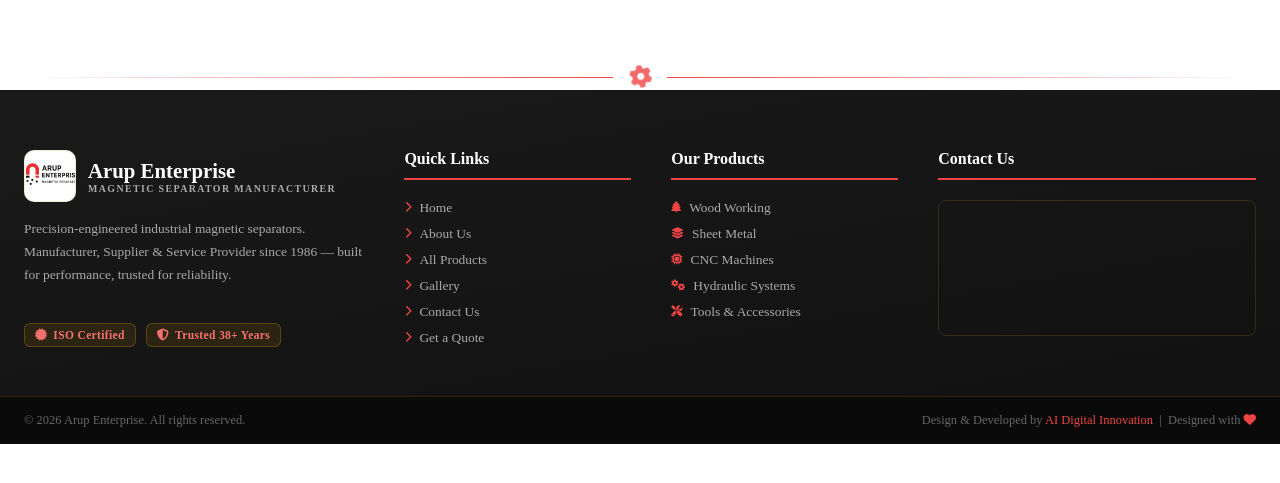
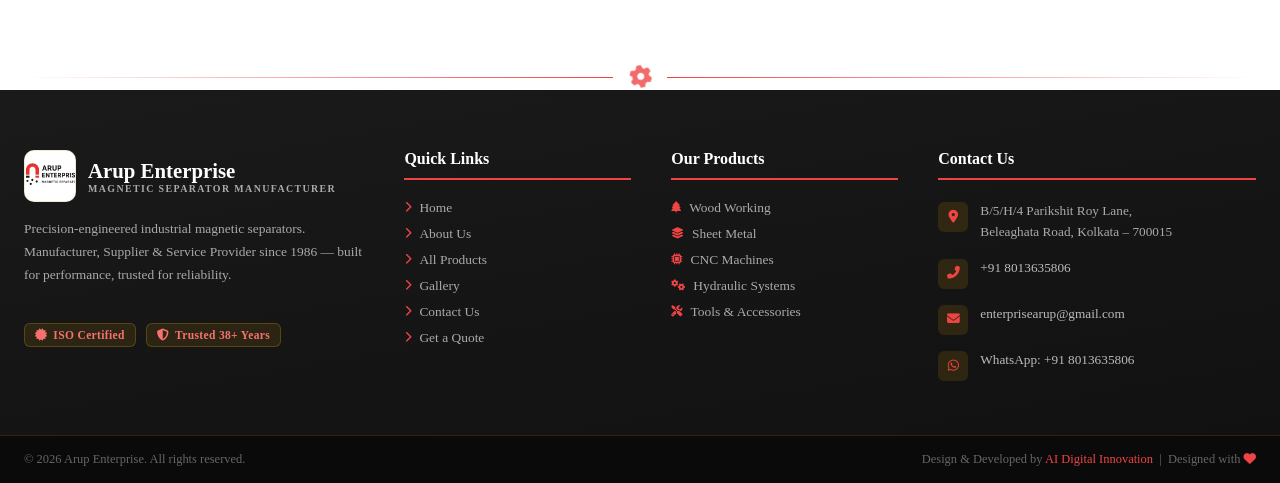
Before and after one commit to Abhiraj0406/arup-enterprise, a PHP site: page /products.php in a window 1280 px wide. Shown: the part 1072-1555 px from the top of the page. Before the commit the page ends 1516 px from the top, so only its background shows below. Run offline with PHP 8.4, Linux system fonts and the light colour scheme; data that the repository does not hold is empty; some libraries are stand-ins or nearby versions.

Commit message:
refactor: add modular header and footer components and integrate into core pages

```diff
--- a/includes/footer.php
+++ b/includes/footer.php
@@ -160,53 +160,33 @@
             <div class="footer-col">
                 <h4 class="footer-heading">Contact Us</h4>
                 <ul class="footer-contact-list">
-                    <?php if(!empty($site_settings['address'])): ?>
                     <li>
                         <span class="contact-icon"><i class="fas fa-map-marker-alt"></i></span>
-                        <span><?php echo nl2br(htmlspecialchars($site_settings['address'])); ?></span>
+                        <span><?php echo nl2br(htmlspecialchars($site_settings['address'] ?? "B/5/H/4 Parikshit Roy Lane,\nBeleaghata Road, Kolkata – 700015")); ?></span>
                     </li>
-                    <?php endif; ?>
 
-                    <?php if(!empty($site_settings['phone']) || !empty($site_settings['phone2'])): ?>
                     <li>
                         <span class="contact-icon"><i class="fas fa-phone-alt"></i></span>
                         <span>
-                            <?php if(!empty($site_settings['phone'])): ?>
-                            <a href="tel:<?php echo htmlspecialchars(preg_replace('/[^0-9+]/', '', $site_settings['phone'])); ?>"><?php echo htmlspecialchars($site_settings['phone']); ?></a><br>
-                            <?php endif; ?>
-                            <?php if(!empty($site_settings['phone2'])): ?>
-                            <a href="tel:<?php echo htmlspecialchars(preg_replace('/[^0-9+]/', '', $site_settings['phone2'])); ?>"><?php echo htmlspecialchars($site_settings['phone2']); ?></a>
-                            <?php endif; ?>
+                            <?php $wa = !empty($site_settings['phone']) ? $site_settings['phone'] : (!empty($site_settings['whatsapp_number']) ? $site_settings['whatsapp_number'] : '+91 8013635806'); ?>
+                            <a href="tel:<?php echo htmlspecialchars(preg_replace('/[^0-9+]/', '', $wa)); ?>"><?php echo htmlspecialchars($wa); ?></a>
                         </span>
                     </li>
-                    <?php endif; ?>
 
-                    <?php if(!empty($site_settings['email'])): ?>
                     <li>
                         <span class="contact-icon"><i class="fas fa-envelope"></i></span>
                         <span>
-                            <a href="mailto:<?php echo htmlspecialchars($site_settings['email']); ?>"><?php echo htmlspecialchars($site_settings['email']); ?></a>
+                            <a href="mailto:enterprisearup@gmail.com">enterprisearup@gmail.com</a>
                         </span>
                     </li>
-                    <?php endif; ?>
 
-                    <?php if(!empty($site_settings['whatsapp_number'])): ?>
                     <li>
                         <span class="contact-icon"><i class="fab fa-whatsapp"></i></span>
                         <span>
-                            <a href="https://wa.me/<?php echo htmlspecialchars($site_settings['whatsapp_number']); ?>" target="_blank">WhatsApp: +<?php echo htmlspecialchars($site_settings['whatsapp_number']); ?></a>
+                            <a href="https://wa.me/<?php echo htmlspecialchars(preg_replace('/[^0-9]/', '', $wa)); ?>" target="_blank">WhatsApp: <?php echo htmlspecialchars($wa); ?></a>
                         </span>
                     </li>
-                    <?php endif; ?>
                 </ul>
-
-                <!-- MAP EMBED -->
-                <div class="footer-map">
-                    <iframe
-                        src="https://maps.google.com/maps?q=Parikshit%20Roy%20Lane,%20Main%20road,%20Beleghata,%20Kolkata,%20West%20Bengal%20700015&t=&z=15&ie=UTF8&iwloc=&output=embed"
-                        width="100%" height="130" style="border:0;border-radius:8px;" allowfullscreen="" loading="lazy">
-                    </iframe>
-                </div>
             </div>
 
         </div>
--- a/includes/header.php
+++ b/includes/header.php
@@ -1132,13 +1132,16 @@
 <div class="db-topbar">
     <div class="db-topbar-inner">
         <div class="db-topbar-left">
-            <a href="tel:<?php echo htmlspecialchars(preg_replace('/[^0-9+]/', '', $site_settings['phone'] ?? '+918013635806')); ?>"><i class="fas fa-phone-alt"></i> <?php echo htmlspecialchars($site_settings['phone'] ?? '+91 80136 35806'); ?></a>
+            <?php $wa = !empty($site_settings['phone']) ? $site_settings['phone'] : (!empty($site_settings['whatsapp_number']) ? $site_settings['whatsapp_number'] : '+91 8013635806'); ?>
+            <a href="tel:<?php echo htmlspecialchars(preg_replace('/[^0-9+]/', '', $wa)); ?>"><i class="fas fa-phone-alt"></i> <?php echo htmlspecialchars($wa); ?></a>
+            <div class="db-topbar-sep"></div>
 
+            <?php if (!empty($site_settings['phone2'])): ?>
+            <a href="tel:<?php echo htmlspecialchars(preg_replace('/[^0-9+]/', '', $site_settings['phone2'])); ?>"><i class="fas fa-phone"></i> <?php echo htmlspecialchars($site_settings['phone2']); ?></a>
             <div class="db-topbar-sep"></div>
-            <a href="tel:<?php echo htmlspecialchars(preg_replace('/[^0-9+]/', '', $site_settings['phone2'] ?? '+919231646429')); ?>"><i class="fas fa-phone"></i> <?php echo htmlspecialchars($site_settings['phone2'] ?? '+91 92316 46429'); ?></a>
+            <?php endif; ?>
 
-            <div class="db-topbar-sep"></div>
-            <a href="mailto:<?php echo htmlspecialchars($site_settings['email'] ?? 'enterprisearup@gmail.com'); ?>"><i class="fas fa-envelope"></i> <?php echo htmlspecialchars($site_settings['email'] ?? 'enterprisearup@gmail.com'); ?></a>
+            <a href="mailto:enterprisearup@gmail.com"><i class="fas fa-envelope"></i> enterprisearup@gmail.com</a>
         </div>
         <div class="db-topbar-right">
             <?php if(!empty($site_settings['facebook_url'])): ?>
@@ -1156,7 +1159,7 @@
             <?php endif; ?>
 
             <div class="db-topbar-sep"></div>
-            <a href="https://wa.me/<?php echo htmlspecialchars(preg_replace('/[^0-9]/', '', $site_settings['whatsapp_number'] ?? '918013635806')); ?>?text=Hi%2C+I+have+an+enquiry." target="_blank" rel="noopener" aria-label="WhatsApp"><i class="fab fa-whatsapp"></i> WhatsApp</a>
+            <a href="https://wa.me/<?php echo htmlspecialchars(preg_replace('/[^0-9]/', '', $site_settings['whatsapp_number'] ?? $site_settings['phone'] ?? '')); ?>?text=Hi%2C+I+have+an+enquiry." target="_blank" rel="noopener" aria-label="WhatsApp"><i class="fab fa-whatsapp"></i> WhatsApp</a>
 
             <div class="db-topbar-sep"></div>
             <a href="<?php echo htmlspecialchars($site_settings['youtube_url'] ?? 'https://youtube.com/'); ?>" target="_blank" rel="noopener" aria-label="YouTube"><i class="fab fa-youtube"></i> YouTube</a>
@@ -1380,7 +1383,7 @@
     </div>
 
     <div class="db-mn-footer">
-        <a href="https://wa.me/918013635806?text=Hi%2C+I+need+a+quote+for+machinery."
+        <a href="https://wa.me/<?php echo htmlspecialchars(preg_replace('/[^0-9]/', '', $site_settings['whatsapp'] ?? $site_settings['phone'] ?? '')); ?>?text=Hi%2C+I+need+a+quote+for+machinery."
            target="_blank" rel="noopener" class="db-mn-btn-wa">
             <i class="fab fa-whatsapp"></i> Chat on WhatsApp
         </a>
@@ -1388,9 +1391,10 @@
             <i class="fas fa-paper-plane"></i> Get a Free Quote
         </a>
         <div class="db-mn-contact-row">
-            <a href="tel:<?php echo htmlspecialchars(preg_replace('/[^0-9+]/', '', $site_settings['phone'] ?? '+918013635806')); ?>"><i class="fas fa-phone-alt"></i> <?php echo htmlspecialchars($site_settings['phone'] ?? '+91 8013635806'); ?></a>
+            <?php $wa = !empty($site_settings['phone']) ? $site_settings['phone'] : (!empty($site_settings['whatsapp_number']) ? $site_settings['whatsapp_number'] : '+91 8013635806'); ?>
+            <a href="tel:<?php echo htmlspecialchars(preg_replace('/[^0-9+]/', '', $wa)); ?>"><i class="fas fa-phone-alt"></i> <?php echo htmlspecialchars($wa); ?></a>
             <span class="sep">·</span>
-            <a href="mailto:<?php echo htmlspecialchars($site_settings['email'] ?? 'enterprisearup@gmail.com'); ?>"><i class="fas fa-envelope"></i> Email</a>
+            <a href="mailto:enterprisearup@gmail.com"><i class="fas fa-envelope"></i> Email</a>
         </div>
     </div>
 
--- a/index.php
+++ b/index.php
@@ -217,7 +217,7 @@
     } else {
         $_SESSION['quote_error'] = !empty($errors)
             ? implode(", ", $errors)
-            : "Database connection error. Please call us directly at " . htmlspecialchars($site_settings['phone'] ?? '+91 8013635806') . ".";
+            : "Database connection error. Please call us directly at " . htmlspecialchars($site_settings['phone'] ?? '') . ".";
         ob_end_clean();
         header("Location: index.php#contact-form");
         exit();
@@ -489,7 +489,7 @@
                     <p class="product-desc"><?php echo htmlspecialchars(mb_substr(strip_tags($p['description']??''),0,110)); ?>...</p>
                     <div class="product-card-footer">
                         <a href="product-detail?id=<?php echo (int)($p['id']??0); ?>" class="btn-product-detail">View Details <i class="fas fa-arrow-right"></i></a>
-                        <a href="https://wa.me/<?php echo htmlspecialchars($site_settings['whatsapp_number'] ?? '918013635806'); ?>?text=Hi%2C+I+need+a+quote+for+<?php echo urlencode($p['name']??''); ?>" target="_blank" class="btn-product-quote" title="WhatsApp Enquiry"><i class="fab fa-whatsapp"></i></a>
+                        <a href="https://wa.me/<?php echo htmlspecialchars(preg_replace('/[^0-9]/', '', $site_settings['whatsapp_number'] ?? $site_settings['phone'] ?? '')); ?>?text=Hi%2C+I+need+a+quote+for+<?php echo urlencode($p['name']??''); ?>" target="_blank" class="btn-product-quote" title="WhatsApp Enquiry"><i class="fab fa-whatsapp"></i></a>
                     </div>
                 </div>
             </div>
--- a/product-detail.php
+++ b/product-detail.php
@@ -89,7 +89,8 @@
 
 // ── WhatsApp Message ──────────────────────────────────────────
 $whatsapp_msg = "Hi Arup Enterprise,%0A%0AI am interested in your product:%0A%0A📌 *" . urlencode($product['name']) . "*%0A📂 Category: " . urlencode($product['category']) . "%0A%0ACould you please share more details, price, and availability?%0A%0AThank you!";
-$whatsapp_url = "https://wa.me/918013635806?text=" . $whatsapp_msg;
+$wa_number = preg_replace('/[^0-9]/', '', $site_settings['whatsapp'] ?? $site_settings['phone'] ?? '');
+$whatsapp_url = "https://wa.me/" . $wa_number . "?text=" . $whatsapp_msg;
 ?>
 
 <!-- ============================================================
@@ -152,7 +153,7 @@
                     <a href="<?php echo $whatsapp_url; ?>" target="_blank" class="pd-btn-whatsapp">
                         <span class="pd-wa-icon-wrap"><i class="fab fa-whatsapp"></i></span> Enquire on WhatsApp
                     </a>
-                    <a href="tel:+918013635806" class="pd-btn-call">
+                    <a href="tel:<?php echo htmlspecialchars(preg_replace('/[^0-9+]/', '', $site_settings['phone'] ?? '')); ?>" class="pd-btn-call">
                         <i class="fas fa-phone-alt"></i> Call Now
                     </a>
                 </div>
--- a/products.php
+++ b/products.php
@@ -533,7 +533,7 @@
                             <a href="product-detail.php?id=<?php echo (int)($p['id'] ?? 0); ?>" class="btn-detail">
                                 View Details <i class="fas fa-arrow-right"></i>
                             </a>
-                            <a href="https://wa.me/918013635806?text=Hi%2C%20I%20need%20a%20quote%20for%20<?php echo urlencode($p['name'] ?? 'this product'); ?>" target="_blank" class="btn-quote-small" title="Request Quote">
+                            <a href="https://wa.me/<?php echo htmlspecialchars(preg_replace('/[^0-9]/', '', $site_settings['whatsapp'] ?? $site_settings['phone'] ?? '')); ?>?text=Hi%2C%20I%20need%20a%20quote%20for%20<?php echo urlencode($p['name'] ?? 'this product'); ?>" target="_blank" class="btn-quote-small" title="Request Quote">
                                 <i class="fab fa-whatsapp"></i> <span>Quote</span>
                             </a>
                         </div>
```
Also changed, not shown: contact.php (+14 -9 lines).
